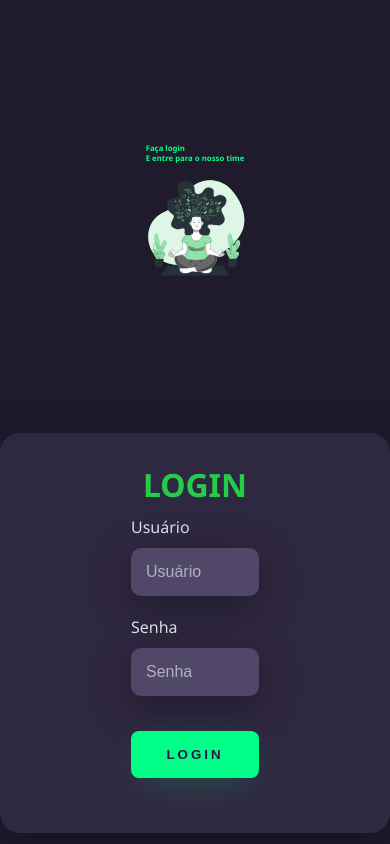
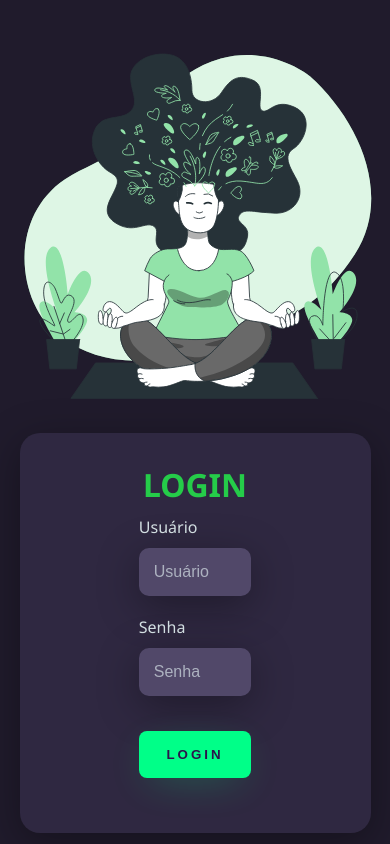
Before and after one commit to erikafrochati/Tela-de-Login, a plain HTML site: page Projeto/index.html in a window 390 px wide. Drawn offline with Linux system fonts and the light colour scheme.

Commit message:
update
Atualização na tela de login

```diff
--- a/Projeto/style.css
+++ b/Projeto/style.css
@@ -3,6 +3,10 @@
 body{
     margin: 0;
     font-family: 'Noto Sans', sans-serif;
+}
+
+body *{
+    box-sizing: border-box;
 }
 
 .main-login{
@@ -119,10 +123,26 @@ body{
 
 }
 
-
 @media only screen and (max-width: 600px) {
     .main-login{
         flex-direction: column;
     }
+    .left-login > h1{
+        display: none;
+    }
+    .left-login{
+        width: 100%;
+        height: auto;
+    }
+    .right-login{
+        width: 100%;
+        height: auto;
+    }
+    .left-login-image{
+        width: 50vh;
+    }
 
+    .card-login{
+        width: 90%;
+    }
 }
```
Also changed, not shown: 2 other files.
